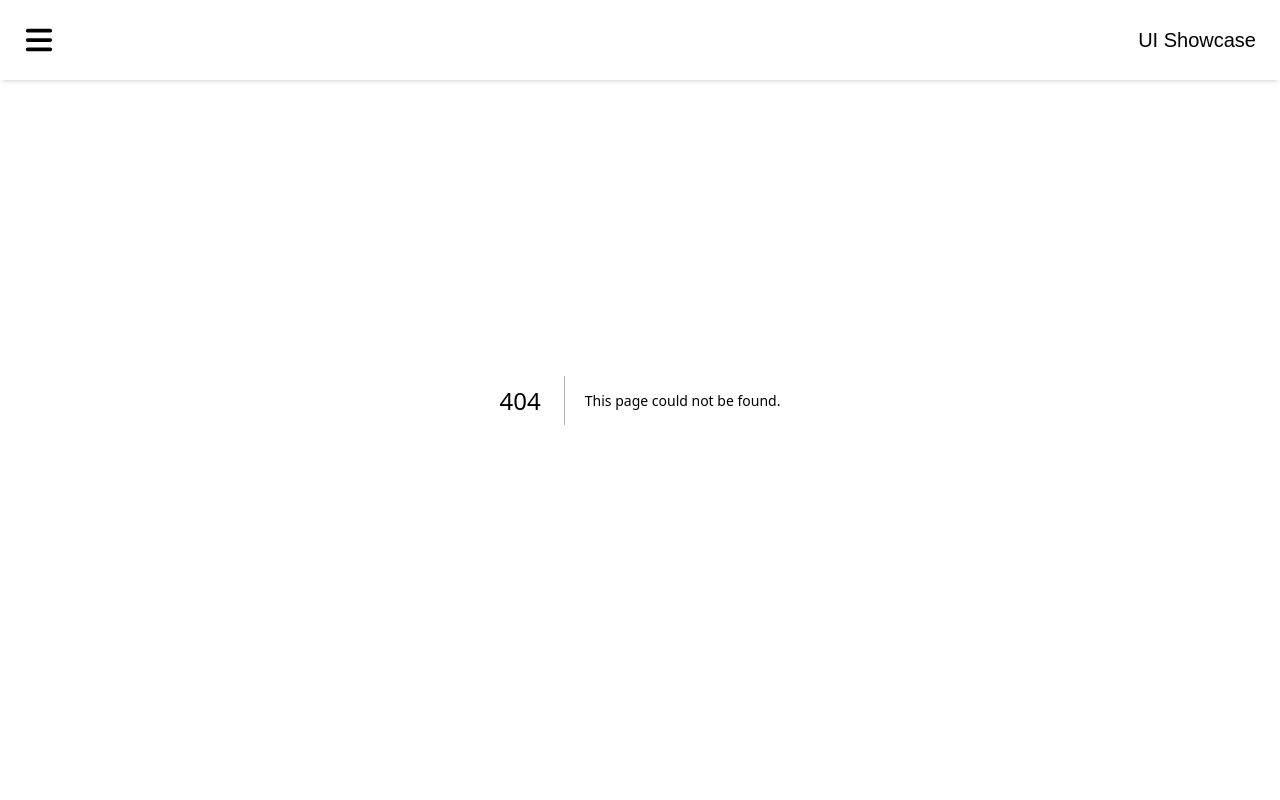
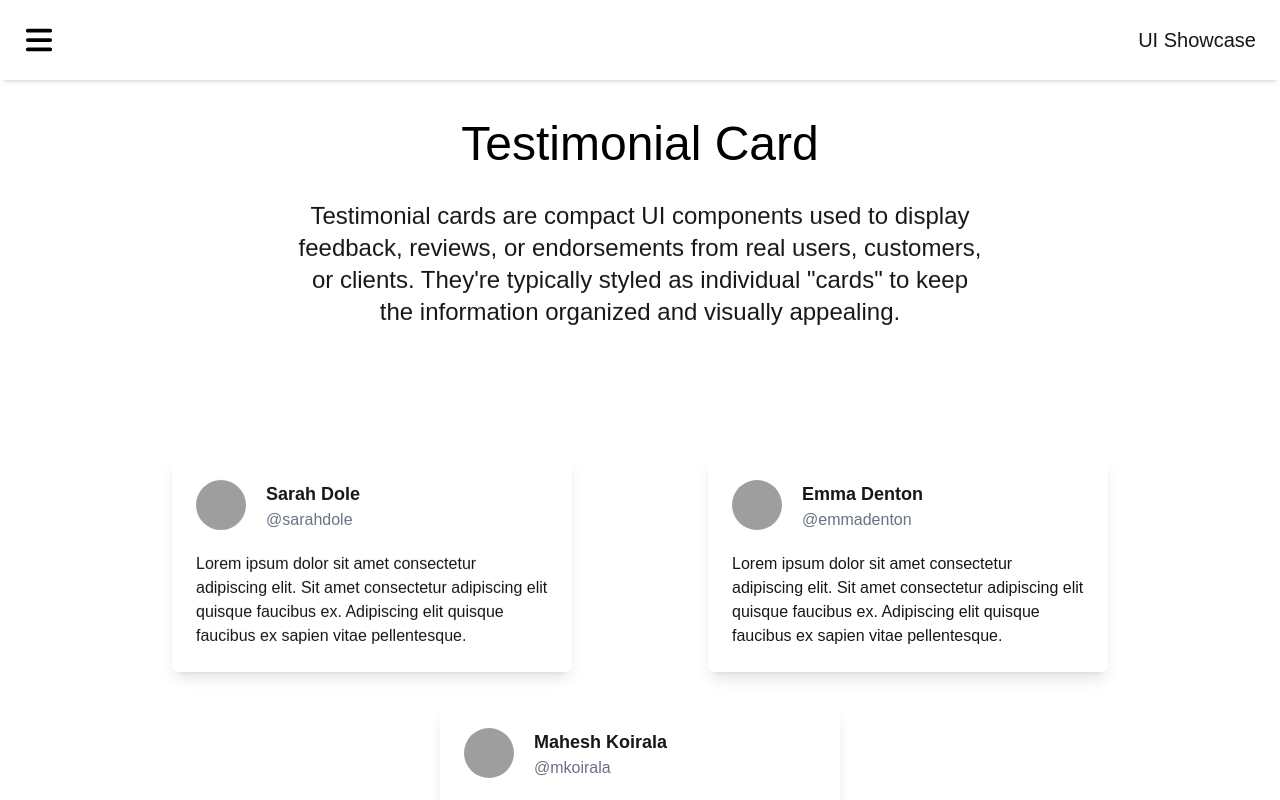
Before and after one commit to hsanchez7934/ui-showcase, a Next.js app: page /testimonial-card in a window 1280 px wide. Before the commit this address had no page. Shown: the top 800 px of the page. Built offline with nearby package versions, Linux system fonts and the light colour scheme; grey boxes are pictures that could not be loaded.

Commit message:
Add functionality for testimonial cards

```diff
--- a/src/app/blog-card/page.tsx
+++ b/src/app/blog-card/page.tsx
@@ -55,7 +55,6 @@ export default function BlogCardPage() {
 					<BlogCard
 						imgSrc={imgSrc}
 						badgeData={[{text: 'Lorem ipsum', type: 'brand'}]}
-						width={300}
 						titleText="Lorem ipsum dolor sit amet consectetur adipiscing asdfjkajdslkfjadslk"
 						bodyText="Lorem ipsum dolor sit amet consectetur adipiscing elit. Sit amet consectetur adipiscing elit quisque faucibus ex. Adipiscing elit quisque faucibus ex sapien vitae pellentesque."
 					/>
--- a/src/app/components/BlogCard/BlogCard.tsx
+++ b/src/app/components/BlogCard/BlogCard.tsx
@@ -1,31 +1,29 @@
 'use-client'
 
+import './styles.css'
+import Badge from '@/app/components/badge/Badge'
+import Button from '@/app/components/button/Button'
 import {FaArrowRight} from 'react-icons/fa'
-import Badge from '@/app/components/badge/Badge'
-import './styles.css'
 import Image from 'next/image'
-import Button from '@/app/components/button/Button'
 
 interface Props {
 	imgSrc: string
 	titleText: string
 	badgeData: {text: string; type: string}[]
-	width: number
 	bodyText: string
 }
 
 export default function BlogCard(props: Props) {
-	const {imgSrc, titleText, badgeData, width, bodyText} = props
+	const {imgSrc, titleText, badgeData, bodyText} = props
 
 	return (
 		<div
-			style={{width}}
-			className="blogCardWrapper bg-white dark:bg-gray-800 shadow-xl"
+			className="blogCardWrapper w-[300px] sm:w-[350px] md:w-[400px] bg-white dark:bg-gray-800 shadow-xl"
 		>
 			<Image
 				src={imgSrc}
 				alt="Cocktail Explorer project screenshot"
-				width={width}
+				width={400}
 				height={300}
 				style={{borderRadius: '10px 10px 0px 0px'}}
 			/>
--- a/src/app/components/NavBar/NavBar.tsx
+++ b/src/app/components/NavBar/NavBar.tsx
@@ -9,6 +9,7 @@ import {useState} from 'react'
 
 const links = [
 	{href: '/blog-card', text: 'Blog Card'},
+	{href: '/testimonial-card', text: 'Testimonial Card'}
 ]
 
 const renderedLinks = (setToggleNavMenu: (value: boolean) => void) => {
--- /dev/null
+++ b/src/app/components/TestimonialCard/TestimonialCard.tsx
@@ -0,0 +1,33 @@
+import Image from 'next/image'
+
+interface Props {
+	imgSrc: string
+	titleText: string
+	username: string
+	bodyText: string
+}
+
+export default function TestimonialCard(props: Props) {
+	const {imgSrc, titleText, username, bodyText} = props
+
+	return (
+		<div className="rounded-md p-6 w-[300px] sm:w-[350px] md:w-[400px] bg-white shadow-lg dark:bg-gray-800">
+			<div className="flex">
+				<div>
+					<Image src={imgSrc} alt="stock image" width={50} height={50} className="rounded-full" />
+				</div>
+				<div className="flex flex-col pl-5">
+					<p className='text-lg font-bold'>{titleText}</p>
+					<div className="flex text-md text-gray-500 dark:text-gray-400">
+						<span>@</span>
+						<span>{username}</span>
+					</div>
+				</div>
+			</div>
+
+			<div className='pt-5'>
+				<p>{bodyText}</p>
+			</div>
+		</div>
+	)
+}
--- a/src/app/components/page-main-box/PageMainBox.tsx
+++ b/src/app/components/page-main-box/PageMainBox.tsx
@@ -1,3 +1,5 @@
+import './styles.css'
+
 interface Props {
 	children: React.ReactNode
 	pageTitle: string
--- /dev/null
+++ b/src/app/components/page-main-box/styles.css
@@ -0,0 +1,14 @@
+h1 {
+	opacity: 0;
+	animation: fadeIn 2s ease-in forwards;
+}
+
+/* Keyframes for fade-in */
+@keyframes fadeIn {
+	from {
+		opacity: 0;
+	}
+	to {
+		opacity: 1;
+	}
+}
--- /dev/null
+++ b/src/app/testimonial-card/page.tsx
@@ -0,0 +1,207 @@
+'use client'
+
+import './styles.css'
+import React from 'react'
+import PageMainBox from '../components/page-main-box/PageMainBox'
+import TestimonialCard from '../components/TestimonialCard/TestimonialCard'
+
+const testimonialCardData = [
+	{
+		imgSrc: 'https://picsum.photos/id/95/50/50',
+		titleText: 'Sarah Dole',
+		userName: 'sarahdole',
+		bodyText:
+			'Lorem ipsum dolor sit amet consectetur adipiscing elit. Sit amet consectetur adipiscing elit quisque faucibus ex. Adipiscing elit quisque faucibus ex sapien vitae pellentesque.'
+	},
+	{
+		imgSrc: 'https://picsum.photos/id/55/50/50',
+		titleText: 'Emma Denton',
+		userName: 'emmadenton',
+		bodyText:
+			'Lorem ipsum dolor sit amet consectetur adipiscing elit. Sit amet consectetur adipiscing elit quisque faucibus ex. Adipiscing elit quisque faucibus ex sapien vitae pellentesque.'
+	},
+	{
+		imgSrc: 'https://picsum.photos/id/25/50/50',
+		titleText: 'Mahesh Koirala',
+		userName: 'mkoirala',
+		bodyText:
+			'Lorem ipsum dolor sit amet consectetur adipiscing elit. Sit amet consectetur adipiscing elit quisque faucibus ex. Adipiscing elit quisque faucibus ex sapien vitae pellentesque.'
+	},
+	{
+		imgSrc: 'https://picsum.photos/id/35/50/50',
+		titleText: 'Brittany Smith',
+		userName: 'bsmith',
+		bodyText:
+			'Lorem ipsum dolor sit amet consectetur adipiscing elit. Sit amet consectetur adipiscing elit quisque faucibus ex. Adipiscing elit quisque faucibus ex sapien vitae pellentesque.'
+	},
+	{
+		imgSrc: 'https://picsum.photos/id/37/50/50',
+		titleText: 'Sean Cole',
+		userName: 'sean_cole',
+		bodyText:
+			'Lorem ipsum dolor sit amet consectetur adipiscing elit. Sit amet consectetur adipiscing elit quisque faucibus ex. Adipiscing elit quisque faucibus ex sapien vitae pellentesque.'
+	},
+	{
+		imgSrc: 'https://picsum.photos/id/17/50/50',
+		titleText: 'Lexy Vasquez',
+		userName: 'lexyLex',
+		bodyText:
+			'Lorem ipsum dolor sit amet consectetur adipiscing elit. Sit amet consectetur adipiscing elit quisque faucibus ex. Adipiscing elit quisque faucibus ex sapien vitae pellentesque.'
+	},
+	{
+		imgSrc: 'https://picsum.photos/id/61/50/50',
+		titleText: 'Trevor Barker',
+		userName: 'tbarker',
+		bodyText:
+			'Lorem ipsum dolor sit amet consectetur adipiscing elit. Sit amet consectetur adipiscing elit quisque faucibus ex. Adipiscing elit quisque faucibus ex sapien vitae pellentesque.'
+	},
+	{
+		imgSrc: 'https://picsum.photos/id/10/50/50',
+		titleText: 'Rusty Shackleford',
+		userName: 'rusty_shackleford',
+		bodyText:
+			'Lorem ipsum dolor sit amet consectetur adipiscing elit. Sit amet consectetur adipiscing elit quisque faucibus ex. Adipiscing elit quisque faucibus ex sapien vitae pellentesque.'
+	}
+]
+
+const cardContentDataList = [
+	{
+		text: 'Quote or Feedback: A short, direct quote from the user praising a product, service, or experience.'
+	},
+	{text: 'User Info: Name, job title or role (optional), company or affiliation (optional)'},
+	{text: 'User image or avatar (optional but adds credibility)'},
+	{text: 'Rating: Star rating or thumbs-up, sometimes included for review-style testimonials.'},
+	{
+		text: 'Decorative elements: Quotation marks, borders, icons, logos or backgroud patterns to enhance visual impact.'
+	}
+]
+
+const cardPurposeDataList = [
+	{
+		text: 'Build trust and credibility: Social proof shows that real people have had positive experiences.'
+	},
+	{
+		text: 'Improve conversion rates: Especially on marketing and product pages, testimonials help reduce hesitation for new users.'
+	},
+	{
+		text: 'Humanize the brand: By featuring real voices and faces, businesses appear more relatable and authentic.'
+	},
+	{
+		text: 'Highlight use cases or benefits: Testimonials often naturally showcase specific features or outcomes of using the product/service.'
+	}
+]
+
+const cardUsefulnessDataList = [
+	{text: 'From the users perspective, testimonials cards help in decision making by offering unbiased insight.'},
+	{text: 'They give a sense of community or customer satisfaction.'},
+	{text: 'Allows users to highlight real-world scenarios of how the product or service works.'},
+	{text: 'They also help to reassure new users that others have had a positive experience.'}
+]
+
+interface TestimonialCardProps {
+	imgSrc: string
+	titleText: string
+	userName: string
+	bodyText: string
+}
+
+export default function TestimonialCardPage() {
+	React.useEffect(() => {
+		const observer = new IntersectionObserver(
+			(entries) => {
+				entries.forEach((entry) => {
+					if (entry.isIntersecting) {
+						entry.target.classList.add('animate-in')
+						observer.unobserve(entry.target)
+					}
+				})
+			},
+			{threshold: 0.1}
+		)
+
+		const targets = document.querySelectorAll('.desc_text_container, .testimonial-card-fade-in')
+		targets.forEach((el) => observer.observe(el))
+
+		return () => observer.disconnect()
+	}, [])
+
+	const renderedTestimonialCardBlock = (cards: TestimonialCardProps[]) => {
+		const renderedCards = cards.map(
+			({imgSrc, titleText, userName, bodyText}: TestimonialCardProps, index: number) => {
+				return (
+					<div
+						className="border-none bg-inherit testimonial-card-fade-in"
+						key={imgSrc}
+						style={{'--delay': `${index * 100}ms`} as React.CSSProperties}
+					>
+						<TestimonialCard
+							imgSrc={imgSrc}
+							titleText={titleText}
+							username={userName}
+							bodyText={bodyText}
+						/>
+					</div>
+				)
+			}
+		)
+
+		return (
+			<div className="flex flex-col items-center gap-8 sm:flex-row sm:flex-wrap sm:justify-evenly py-15 sm:py-16 md:py-20 lg:py-24 xl:py-32 2xl:py-40">
+				{renderedCards}
+			</div>
+		)
+	}
+
+	const renderedTextBlock = (text: string, list: {text: string}[] = [], listTitle: string = '') => {
+		if (list.length > 0) {
+			return (
+				<div className="desc_text_container text-base sm:text-md md:text-xl lg:text-2xl">
+					<p className="mb-5">{listTitle}</p>
+					<ul className="pl-5">
+						{list.map(({text}: {text: string}, index) => {
+							return (
+								<li key={index} className="list-disc">
+									{text}
+								</li>
+							)
+						})}
+					</ul>
+				</div>
+			)
+		}
+
+		return (
+			<div className="desc_text_container">
+				<p className="text-center w-[60%] m-0 text-base sm:text-md md:text-xl lg:text-2xl">
+					{text}
+				</p>
+			</div>
+		)
+	}
+
+	return (
+		<PageMainBox pageTitle="Testimonial Card">
+			<div className="h-full flex flex-col px-5 pb-10 pt-0">
+				<div className="mb-10 px-12">
+					{renderedTextBlock(
+						`Testimonial cards are compact UI components used to display feedback, reviews, or endorsements from real users,
+						customers, or clients. They're typically styled as individual "cards" to keep the information
+						organized and visually appealing.`
+					)}
+
+					{renderedTestimonialCardBlock(testimonialCardData.slice(0, 3))}
+
+					{renderedTextBlock('', cardContentDataList, 'What Do They Typically Contain?')}
+
+					{renderedTestimonialCardBlock(testimonialCardData.slice(3, 6))}
+
+					{renderedTextBlock('', cardPurposeDataList, 'Why Use Testimonial Cards?')}
+
+					{renderedTestimonialCardBlock(testimonialCardData.slice(6))}
+
+					{renderedTextBlock('', cardUsefulnessDataList, 'How Useful Are They?')}
+				</div>
+			</div>
+		</PageMainBox>
+	)
+}
--- /dev/null
+++ b/src/app/testimonial-card/styles.css
@@ -0,0 +1,28 @@
+.desc_text_container {
+	opacity: 0;
+	transform: translateY(20px);
+	transition: opacity 0.6s ease-out, transform 0.6s ease-out;
+	will-change: opacity, transform;
+	display: flex;
+	flex-direction: column;
+	justify-content: center;
+	align-items: center;
+}
+
+.desc_text_container.animate-in {
+	opacity: 1;
+	transform: translateY(0);
+}
+
+.testimonial-card-fade-in {
+	opacity: 0;
+	transform: translateY(20px);
+	transition: opacity 0.6s ease-out, transform 0.6s ease-out;
+	will-change: opacity, transform;
+	transition-delay: var(--delay, 0ms);
+}
+
+.testimonial-card-fade-in.animate-in {
+	opacity: 1;
+	transform: translateY(0);
+}
```
Also changed, not shown: public/sarah.jpg (added).
